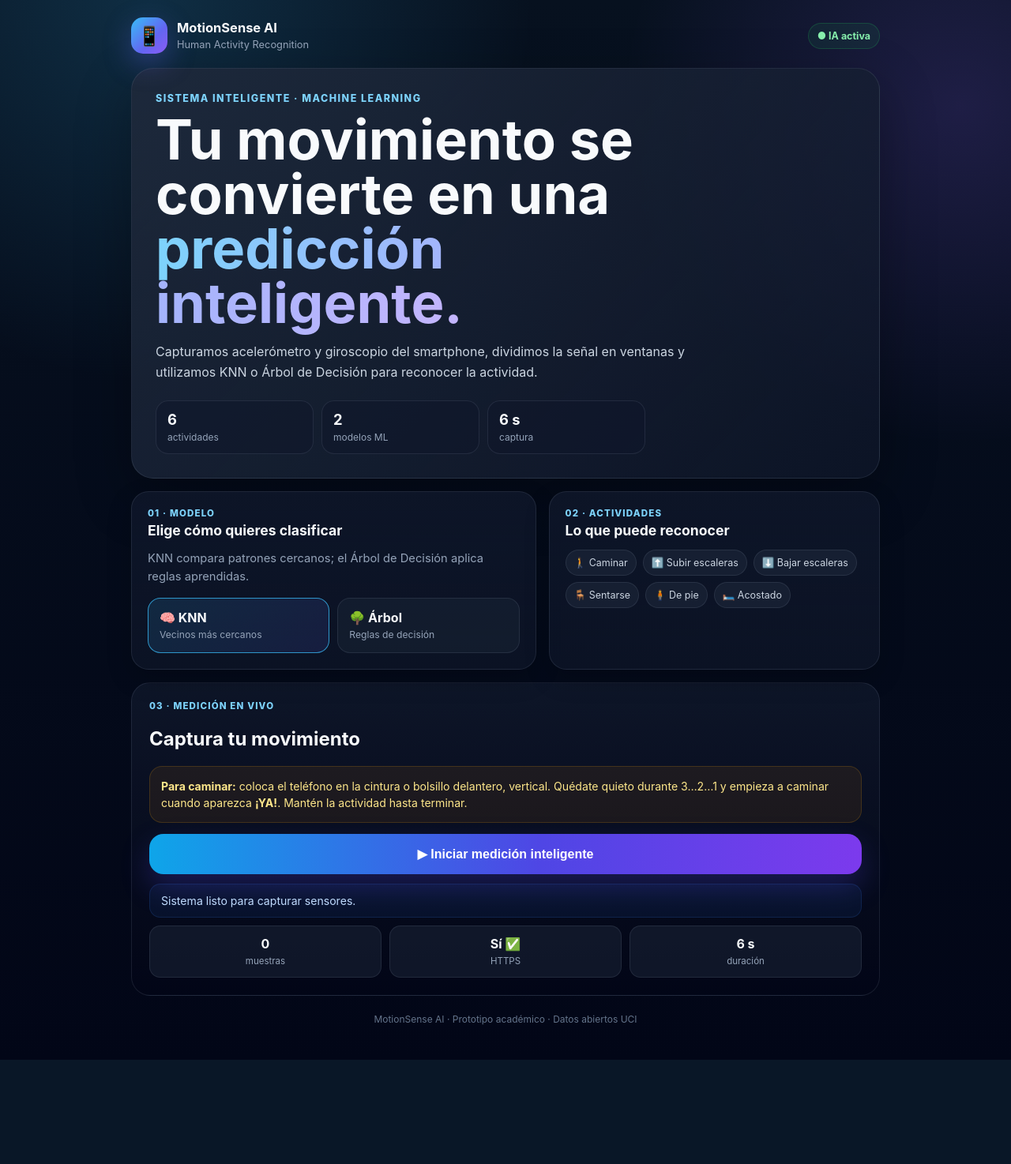
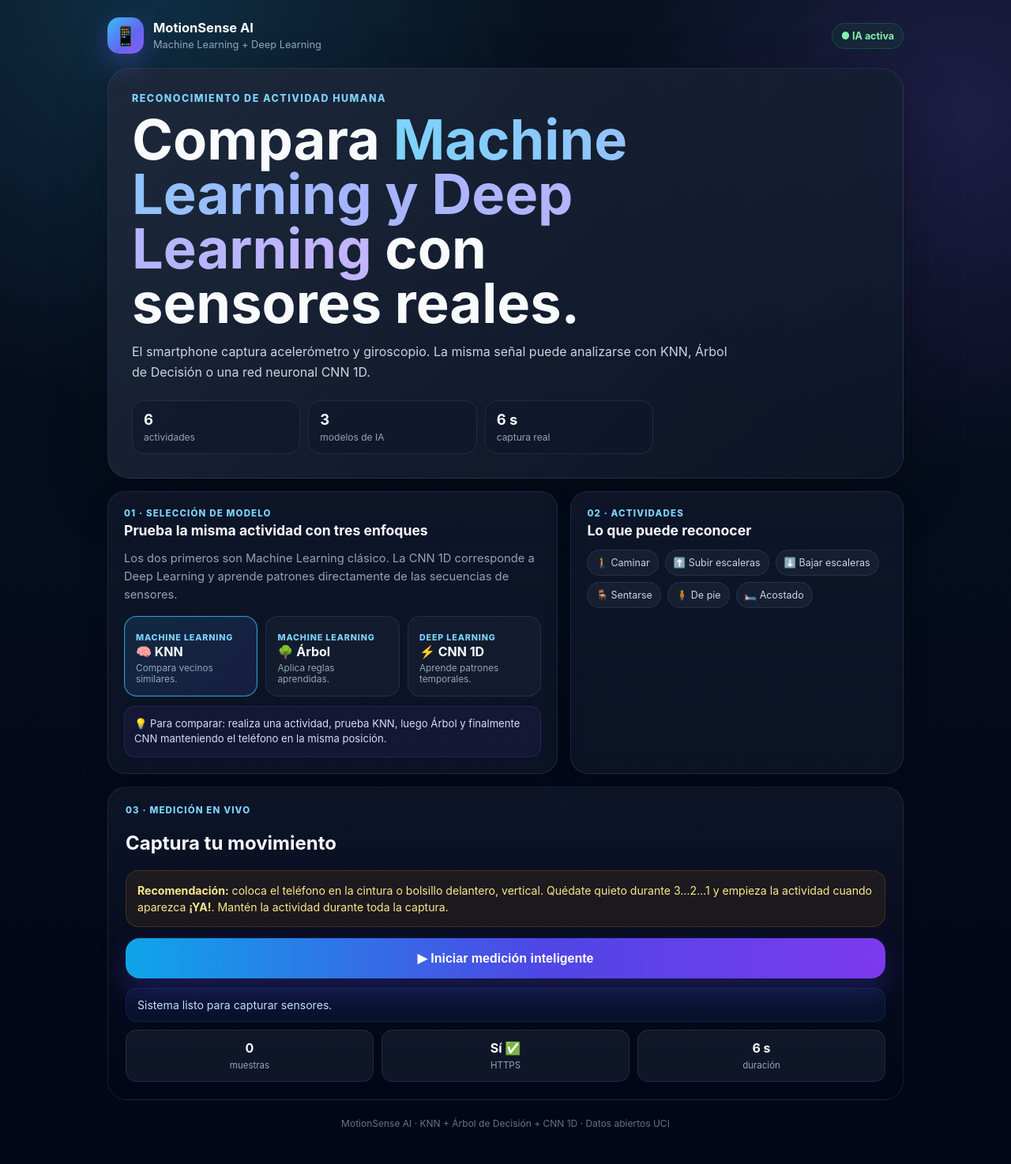
Before and after one commit to unhgrupo-oss/agrotayacaja-ia, a Flask app: page / in a window 1280 px wide. Shown: the whole page at 79% size. Before the commit the page ends 1342 px from the top, so only its background shows below. Run offline with Flask 3, Linux system fonts and the light colour scheme.

Commit message:
Integrate CNN 1D Deep Learning into MotionSense AI

```diff
--- a/motionsense/templates/index.html
+++ b/motionsense/templates/index.html
@@ -8,35 +8,177 @@
 <style>
 :root{--bg:#07111f;--line:rgba(148,163,184,.14);--text:#f8fafc;--muted:#94a3b8;--blue:#38bdf8;--indigo:#6366f1;--violet:#8b5cf6;--green:#22c55e}
 *{box-sizing:border-box}html{scroll-behavior:smooth}body{margin:0;min-height:100vh;font-family:Inter,ui-sans-serif,system-ui,-apple-system,Segoe UI,Roboto,sans-serif;color:var(--text);background:radial-gradient(circle at 15% 0%,rgba(56,189,248,.17),transparent 28%),radial-gradient(circle at 95% 10%,rgba(139,92,246,.18),transparent 25%),linear-gradient(180deg,var(--bg),#020617)}
-.shell{max-width:980px;margin:auto;padding:22px 16px 40px}.topbar{display:flex;align-items:center;justify-content:space-between;gap:14px;margin-bottom:18px}.brand{display:flex;align-items:center;gap:12px}.logo{width:46px;height:46px;border-radius:15px;display:grid;place-items:center;font-size:24px;background:linear-gradient(135deg,var(--blue),var(--indigo) 60%,var(--violet));box-shadow:0 12px 35px rgba(99,102,241,.35)}.brand strong{display:block;font-size:1.03rem}.brand span{font-size:.8rem;color:var(--muted)}.badge{padding:8px 11px;border:1px solid rgba(34,197,94,.22);border-radius:999px;background:rgba(34,197,94,.08);color:#86efac;font-size:.78rem;font-weight:700}
-.hero{padding:30px;border-radius:28px;border:1px solid var(--line);background:linear-gradient(135deg,rgba(30,41,59,.92),rgba(15,23,42,.72));box-shadow:0 24px 70px rgba(0,0,0,.28)}.eyebrow{color:#7dd3fc;font-size:.78rem;font-weight:800;letter-spacing:.12em;text-transform:uppercase}.hero h1{font-size:clamp(2rem,6vw,4.4rem);line-height:.98;margin:10px 0 14px;max-width:760px}.hero h1 span{background:linear-gradient(90deg,#7dd3fc,#a5b4fc,#c4b5fd);-webkit-background-clip:text;background-clip:text;color:transparent}.hero p{color:#cbd5e1;font-size:1rem;line-height:1.65;max-width:720px;margin:0}.stats{display:grid;grid-template-columns:repeat(3,1fr);gap:10px;margin-top:22px;max-width:620px}.stat{padding:12px 14px;border-radius:16px;background:rgba(15,23,42,.55);border:1px solid var(--line)}.stat b{font-size:1.15rem;display:block}.stat span{font-size:.75rem;color:var(--muted)}
-.grid{display:grid;grid-template-columns:1.1fr .9fr;gap:16px;margin-top:16px}.card{border:1px solid var(--line);border-radius:22px;padding:20px;background:linear-gradient(180deg,rgba(15,23,42,.86),rgba(15,23,42,.66));box-shadow:0 12px 32px rgba(0,0,0,.18)}.card h2{margin:4px 0 8px;font-size:1.1rem}.card p{color:var(--muted);line-height:1.55;font-size:.92rem}.kicker{font-size:.72rem;color:#7dd3fc;text-transform:uppercase;letter-spacing:.1em;font-weight:800}.model-grid{display:grid;grid-template-columns:1fr 1fr;gap:10px;margin-top:14px}.model-option input{display:none}.model-option label{display:block;padding:14px;border-radius:16px;border:1px solid var(--line);background:rgba(30,41,59,.42);cursor:pointer}.model-option input:checked+label{border-color:rgba(56,189,248,.75);background:linear-gradient(135deg,rgba(56,189,248,.13),rgba(99,102,241,.13))}.model-option strong{display:block}.model-option span{font-size:.76rem;color:var(--muted)}.activity-pills{display:flex;flex-wrap:wrap;gap:8px;margin-top:14px}.pill{padding:8px 10px;border-radius:999px;background:rgba(30,41,59,.58);border:1px solid var(--line);font-size:.78rem;color:#cbd5e1}
+.shell{max-width:1040px;margin:auto;padding:22px 16px 40px}.topbar{display:flex;align-items:center;justify-content:space-between;gap:14px;margin-bottom:18px}.brand{display:flex;align-items:center;gap:12px}.logo{width:46px;height:46px;border-radius:15px;display:grid;place-items:center;font-size:24px;background:linear-gradient(135deg,var(--blue),var(--indigo) 60%,var(--violet));box-shadow:0 12px 35px rgba(99,102,241,.35)}.brand strong{display:block;font-size:1.03rem}.brand span{font-size:.8rem;color:var(--muted)}.badge{padding:8px 11px;border:1px solid rgba(34,197,94,.22);border-radius:999px;background:rgba(34,197,94,.08);color:#86efac;font-size:.78rem;font-weight:700}
+.hero{padding:30px;border-radius:28px;border:1px solid var(--line);background:linear-gradient(135deg,rgba(30,41,59,.92),rgba(15,23,42,.72));box-shadow:0 24px 70px rgba(0,0,0,.28)}.eyebrow{color:#7dd3fc;font-size:.78rem;font-weight:800;letter-spacing:.12em;text-transform:uppercase}.hero h1{font-size:clamp(2rem,6vw,4.4rem);line-height:.98;margin:10px 0 14px;max-width:780px}.hero h1 span{background:linear-gradient(90deg,#7dd3fc,#a5b4fc,#c4b5fd);-webkit-background-clip:text;background-clip:text;color:transparent}.hero p{color:#cbd5e1;font-size:1rem;line-height:1.65;max-width:760px;margin:0}.stats{display:grid;grid-template-columns:repeat(3,1fr);gap:10px;margin-top:22px;max-width:660px}.stat{padding:12px 14px;border-radius:16px;background:rgba(15,23,42,.55);border:1px solid var(--line)}.stat b{font-size:1.15rem;display:block}.stat span{font-size:.75rem;color:var(--muted)}
+.grid{display:grid;grid-template-columns:1.15fr .85fr;gap:16px;margin-top:16px}.card{border:1px solid var(--line);border-radius:22px;padding:20px;background:linear-gradient(180deg,rgba(15,23,42,.86),rgba(15,23,42,.66));box-shadow:0 12px 32px rgba(0,0,0,.18)}.card h2{margin:4px 0 8px;font-size:1.1rem}.card p{color:var(--muted);line-height:1.55;font-size:.92rem}.kicker{font-size:.72rem;color:#7dd3fc;text-transform:uppercase;letter-spacing:.1em;font-weight:800}.model-grid{display:grid;grid-template-columns:repeat(3,1fr);gap:10px;margin-top:14px}.model-option input{display:none}.model-option label{display:block;height:100%;padding:14px;border-radius:16px;border:1px solid var(--line);background:rgba(30,41,59,.42);cursor:pointer}.model-option input:checked+label{border-color:rgba(56,189,248,.75);background:linear-gradient(135deg,rgba(56,189,248,.13),rgba(99,102,241,.13));box-shadow:0 0 0 1px rgba(56,189,248,.12) inset}.model-option strong{display:block;margin-bottom:4px}.model-option span{font-size:.74rem;color:var(--muted);display:block}.model-option em{font-style:normal;font-size:.67rem;text-transform:uppercase;letter-spacing:.08em;color:#7dd3fc;font-weight:800}.activity-pills{display:flex;flex-wrap:wrap;gap:8px;margin-top:14px}.pill{padding:8px 10px;border-radius:999px;background:rgba(30,41,59,.58);border:1px solid var(--line);font-size:.78rem;color:#cbd5e1}
+.compare-note{margin-top:12px;padding:12px;border:1px solid rgba(139,92,246,.18);border-radius:14px;background:rgba(139,92,246,.07);color:#ddd6fe;font-size:.82rem;line-height:1.5}
 .capture{margin-top:16px;border:1px solid var(--line);border-radius:24px;padding:22px;background:linear-gradient(180deg,rgba(15,23,42,.90),rgba(2,6,23,.88))}.instructions{margin:14px 0;padding:14px;border-radius:16px;background:rgba(245,158,11,.08);border:1px solid rgba(245,158,11,.18);color:#fde68a;font-size:.88rem;line-height:1.5}button{width:100%;border:0;border-radius:18px;padding:16px 18px;font-size:1rem;font-weight:800;color:white;background:linear-gradient(90deg,#0ea5e9,#4f46e5 55%,#7c3aed);box-shadow:0 16px 36px rgba(79,70,229,.28);cursor:pointer}button:disabled{opacity:.5}.status{margin-top:12px;padding:12px 14px;border-radius:14px;background:rgba(59,130,246,.08);border:1px solid rgba(59,130,246,.15);color:#bfdbfe;font-size:.88rem}.sensor-row{display:grid;grid-template-columns:repeat(3,1fr);gap:10px;margin-top:10px}.sensor-box{padding:12px;border-radius:14px;background:rgba(30,41,59,.48);border:1px solid var(--line);text-align:center}.sensor-box b{display:block}.sensor-box span{font-size:.72rem;color:var(--muted)}.countdown{text-align:center;font-size:4.5rem;font-weight:900;margin:10px 0;color:#7dd3fc}
-.result{display:none;margin-top:16px}.result-hero{display:grid;grid-template-columns:auto 1fr auto;gap:14px;align-items:center;padding:20px;border-radius:20px;background:linear-gradient(135deg,rgba(34,197,94,.10),rgba(56,189,248,.09));border:1px solid rgba(34,197,94,.2)}.result-icon{font-size:3rem}.result-label{font-size:.75rem;color:#86efac;text-transform:uppercase;font-weight:800}.result-name{font-size:2rem;font-weight:900}.confidence{font-size:1.6rem;font-weight:900;color:#7dd3fc}.subtle{font-size:.78rem;color:var(--muted)}.section-title{font-size:.85rem;font-weight:800;margin:18px 0 10px;color:#cbd5e1}.vote-list{display:flex;flex-wrap:wrap;gap:8px}.vote-chip{padding:8px 10px;border-radius:12px;background:rgba(30,41,59,.65);border:1px solid var(--line);font-size:.8rem}.barrow{margin:11px 0}.barhead{display:flex;justify-content:space-between;font-size:.82rem;margin-bottom:5px}.bar{height:9px;background:#172033;border-radius:999px;overflow:hidden}.bar>span{display:block;height:100%;border-radius:999px;background:linear-gradient(90deg,#38bdf8,#6366f1,#8b5cf6)}.ok{color:#86efac}.warn{color:#fbbf24}.footer{text-align:center;color:#64748b;font-size:.75rem;padding:22px 0 4px}
-@media(max-width:760px){.grid{grid-template-columns:1fr}.hero{padding:24px}.result-hero{grid-template-columns:auto 1fr}.confidence{grid-column:1/-1}}
+.result{display:none;margin-top:16px}.result-hero{display:grid;grid-template-columns:auto 1fr auto;gap:14px;align-items:center;padding:20px;border-radius:20px;background:linear-gradient(135deg,rgba(34,197,94,.10),rgba(56,189,248,.09));border:1px solid rgba(34,197,94,.2)}.result-icon{font-size:3rem}.result-label{font-size:.75rem;color:#86efac;text-transform:uppercase;font-weight:800}.result-name{font-size:2rem;font-weight:900}.confidence{font-size:1.6rem;font-weight:900;color:#7dd3fc}.subtle{font-size:.78rem;color:var(--muted)}.model-used{margin-top:5px;color:#c4b5fd;font-size:.79rem;font-weight:700}.section-title{font-size:.85rem;font-weight:800;margin:18px 0 10px;color:#cbd5e1}.vote-list{display:flex;flex-wrap:wrap;gap:8px}.vote-chip{padding:8px 10px;border-radius:12px;background:rgba(30,41,59,.65);border:1px solid var(--line);font-size:.8rem}.barrow{margin:11px 0}.barhead{display:flex;justify-content:space-between;font-size:.82rem;margin-bottom:5px}.bar{height:9px;background:#172033;border-radius:999px;overflow:hidden}.bar>span{display:block;height:100%;border-radius:999px;background:linear-gradient(90deg,#38bdf8,#6366f1,#8b5cf6)}.ok{color:#86efac}.warn{color:#fbbf24}.footer{text-align:center;color:#64748b;font-size:.75rem;padding:22px 0 4px}
+@media(max-width:820px){.grid{grid-template-columns:1fr}.model-grid{grid-template-columns:1fr}.hero{padding:24px}.result-hero{grid-template-columns:auto 1fr}.confidence{grid-column:1/-1}}
 </style>
 </head>
 <body>
 <div class="shell">
-<div class="topbar"><div class="brand"><div class="logo">📱</div><div><strong>MotionSense AI</strong><span>Human Activity Recognition</span></div></div><div class="badge">● IA activa</div></div>
-<section class="hero"><div class="eyebrow">Sistema inteligente · Machine Learning</div><h1>Tu movimiento se convierte en una <span>predicción inteligente.</span></h1><p>Capturamos acelerómetro y giroscopio del smartphone, dividimos la señal en ventanas y utilizamos KNN o Árbol de Decisión para reconocer la actividad.</p><div class="stats"><div class="stat"><b>6</b><span>actividades</span></div><div class="stat"><b>2</b><span>modelos ML</span></div><div class="stat"><b>6 s</b><span>captura</span></div></div></section>
+<div class="topbar"><div class="brand"><div class="logo">📱</div><div><strong>MotionSense AI</strong><span>Machine Learning + Deep Learning</span></div></div><div class="badge">● IA activa</div></div>
+
+<section class="hero">
+<div class="eyebrow">Reconocimiento de actividad humana</div>
+<h1>Compara <span>Machine Learning y Deep Learning</span> con sensores reales.</h1>
+<p>El smartphone captura acelerómetro y giroscopio. La misma señal puede analizarse con KNN, Árbol de Decisión o una red neuronal CNN 1D.</p>
+<div class="stats"><div class="stat"><b>6</b><span>actividades</span></div><div class="stat"><b>3</b><span>modelos de IA</span></div><div class="stat"><b>6 s</b><span>captura real</span></div></div>
+</section>
+
 <div class="grid">
-<section class="card"><div class="kicker">01 · Modelo</div><h2>Elige cómo quieres clasificar</h2><p>KNN compara patrones cercanos; el Árbol de Decisión aplica reglas aprendidas.</p><div class="model-grid"><div class="model-option"><input type="radio" name="model" id="knn" value="knn" checked><label for="knn"><strong>🧠 KNN</strong><span>Vecinos más cercanos</span></label></div><div class="model-option"><input type="radio" name="model" id="tree" value="tree"><label for="tree"><strong>🌳 Árbol</strong><span>Reglas de decisión</span></label></div></div></section>
-<section class="card"><div class="kicker">02 · Actividades</div><h2>Lo que puede reconocer</h2><div class="activity-pills"><span class="pill">🚶 Caminar</span><span class="pill">⬆️ Subir escaleras</span><span class="pill">⬇️ Bajar escaleras</span><span class="pill">🪑 Sentarse</span><span class="pill">🧍 De pie</span><span class="pill">🛏️ Acostado</span></div></section>
+<section class="card">
+<div class="kicker">01 · Selección de modelo</div>
+<h2>Prueba la misma actividad con tres enfoques</h2>
+<p>Los dos primeros son Machine Learning clásico. La CNN 1D corresponde a Deep Learning y aprende patrones directamente de las secuencias de sensores.</p>
+
+<div class="model-grid">
+<div class="model-option">
+<input type="radio" name="model" id="knn" value="knn" checked>
+<label for="knn"><em>Machine Learning</em><strong>🧠 KNN</strong><span>Compara vecinos similares.</span></label>
 </div>
-<section class="capture"><div class="kicker">03 · Medición en vivo</div><h2>Captura tu movimiento</h2><div class="instructions"><b>Para caminar:</b> coloca el teléfono en la cintura o bolsillo delantero, vertical. Quédate quieto durante 3…2…1 y empieza a caminar cuando aparezca <b>¡YA!</b>. Mantén la actividad hasta terminar.</div><button id="start">▶ Iniciar medición inteligente</button><div id="countdown" class="countdown"></div><div id="status" class="status">Sistema listo para capturar sensores.</div><div class="sensor-row"><div class="sensor-box"><b id="samples">0</b><span>muestras</span></div><div class="sensor-box"><b id="secure">—</b><span>HTTPS</span></div><div class="sensor-box"><b>6 s</b><span>duración</span></div></div></section>
-<section id="resultCard" class="card result"><div class="kicker">Resultado de IA</div><div class="result-hero"><div id="resultIcon" class="result-icon">🤖</div><div><div class="result-label">Actividad detectada</div><div id="pred" class="result-name">—</div><div id="gyroWarn"></div></div><div><div id="conf" class="confidence">0%</div><div class="subtle">confianza promedio</div></div></div><div class="section-title">Votación por ventanas</div><div id="votes" class="vote-list"></div><div class="section-title">Probabilidades promedio</div><div id="probs"></div></section>
-<div class="footer">MotionSense AI · Prototipo académico · Datos abiertos UCI</div>
+<div class="model-option">
+<input type="radio" name="model" id="tree" value="tree">
+<label for="tree"><em>Machine Learning</em><strong>🌳 Árbol</strong><span>Aplica reglas aprendidas.</span></label>
 </div>
+<div class="model-option">
+<input type="radio" name="model" id="cnn" value="cnn">
+<label for="cnn"><em>Deep Learning</em><strong>⚡ CNN 1D</strong><span>Aprende patrones temporales.</span></label>
+</div>
+</div>
+
+<div class="compare-note">💡 Para comparar: realiza una actividad, prueba KNN, luego Árbol y finalmente CNN manteniendo el teléfono en la misma posición.</div>
+</section>
+
+<section class="card">
+<div class="kicker">02 · Actividades</div>
+<h2>Lo que puede reconocer</h2>
+<div class="activity-pills">
+<span class="pill">🚶 Caminar</span><span class="pill">⬆️ Subir escaleras</span><span class="pill">⬇️ Bajar escaleras</span><span class="pill">🪑 Sentarse</span><span class="pill">🧍 De pie</span><span class="pill">🛏️ Acostado</span>
+</div>
+</section>
+</div>
+
+<section class="capture">
+<div class="kicker">03 · Medición en vivo</div>
+<h2>Captura tu movimiento</h2>
+<div class="instructions"><b>Recomendación:</b> coloca el teléfono en la cintura o bolsillo delantero, vertical. Quédate quieto durante 3…2…1 y empieza la actividad cuando aparezca <b>¡YA!</b>. Mantén la actividad durante toda la captura.</div>
+<button id="start">▶ Iniciar medición inteligente</button>
+<div id="countdown" class="countdown"></div>
+<div id="status" class="status">Sistema listo para capturar sensores.</div>
+<div class="sensor-row"><div class="sensor-box"><b id="samples">0</b><span>muestras</span></div><div class="sensor-box"><b id="secure">—</b><span>HTTPS</span></div><div class="sensor-box"><b>6 s</b><span>duración</span></div></div>
+</section>
+
+<section id="resultCard" class="card result">
+<div class="kicker">Resultado de IA</div>
+<div class="result-hero">
+<div id="resultIcon" class="result-icon">🤖</div>
+<div>
+<div class="result-label">Actividad detectada</div>
+<div id="pred" class="result-name">—</div>
+<div id="modelUsed" class="model-used">—</div>
+<div id="gyroWarn"></div>
+</div>
+<div><div id="conf" class="confidence">0%</div><div class="subtle">confianza promedio</div></div>
+</div>
+<div class="section-title">Votación por ventanas</div>
+<div id="votes" class="vote-list"></div>
+<div class="section-title">Probabilidades promedio</div>
+<div id="probs"></div>
+</section>
+
+<div class="footer">MotionSense AI · KNN + Árbol de Decisión + CNN 1D · Datos abiertos UCI</div>
+</div>
+
 <script>
 const btn=document.getElementById('start'),statusEl=document.getElementById('status'),countdownEl=document.getElementById('countdown'),samplesEl=document.getElementById('samples'),secureEl=document.getElementById('secure'),resultCard=document.getElementById('resultCard');
-secureEl.textContent=window.isSecureContext?'Sí ✅':'No ⚠️';let samples=[],listening=false;
-function num(v){return Number.isFinite(v)?v:0} function selectedModel(){return document.querySelector('input[name="model"]:checked').value}
-function onMotion(e){if(!listening)return;const a=e.accelerationIncludingGravity||e.acceleration||{},r=e.rotationRate||{};samples.push({t:performance.now(),ax:num(a.x),ay:num(a.y),az:num(a.z),gx:num(r.beta),gy:num(r.gamma),gz:num(r.alpha)});samplesEl.textContent=samples.length}
-async function permission(){if(typeof DeviceMotionEvent==='undefined')throw new Error('Este navegador no expone sensores de movimiento.');if(typeof DeviceMotionEvent.requestPermission==='function'){const res=await DeviceMotionEvent.requestPermission();if(res!=='granted')throw new Error('Permiso de movimiento denegado.')}}
+secureEl.textContent=window.isSecureContext?'Sí ✅':'No ⚠️';
+let samples=[],listening=false;
+
+function num(v){return Number.isFinite(v)?v:0}
+function selectedModel(){return document.querySelector('input[name="model"]:checked').value}
+
+function onMotion(e){
+ if(!listening)return;
+ const a=e.accelerationIncludingGravity||e.acceleration||{},r=e.rotationRate||{};
+ samples.push({t:performance.now(),ax:num(a.x),ay:num(a.y),az:num(a.z),gx:num(r.beta),gy:num(r.gamma),gz:num(r.alpha)});
+ samplesEl.textContent=samples.length
+}
+
+async function permission(){
+ if(typeof DeviceMotionEvent==='undefined')throw new Error('Este navegador no expone sensores de movimiento.');
+ if(typeof DeviceMotionEvent.requestPermission==='function'){
+   const res=await DeviceMotionEvent.requestPermission();
+   if(res!=='granted')throw new Error('Permiso de movimiento denegado.')
+ }
+}
+
 const wait=ms=>new Promise(r=>setTimeout(r,ms));
-async function capture(){samples=[];samplesEl.textContent='0';resultCard.style.display='none';await permission();window.addEventListener('devicemotion',onMotion);for(let i=3;i>=1;i--){countdownEl.textContent=i;statusEl.textContent='Prepárate...';await wait(1000)}countdownEl.textContent='¡YA!';listening=true;statusEl.textContent='📡 Capturando acelerómetro y giroscopio...';await wait(6200);listening=false;window.removeEventListener('devicemotion',onMotion);countdownEl.textContent='';statusEl.textContent=`${samples.length} muestras capturadas. Analizando...`;const resp=await fetch('/predict',{method:'POST',headers:{'Content-Type':'application/json'},body:JSON.stringify({model:selectedModel(),samples})});const data=await resp.json();if(!data.ok)throw new Error(data.error||'Error al predecir');show(data)}
-function show(data){resultCard.style.display='block';document.getElementById('pred').textContent=data.prediction_es;document.getElementById('resultIcon').textContent=data.prediction_icon||'🤖';document.getElementById('conf').textContent=(data.confidence*100).toFixed(1)+'%';document.getElementById('gyroWarn').innerHTML=data.gyro_detected?'<span class="ok">✅ Acelerómetro y giroscopio detectados</span>':'<span class="warn">⚠️ Giroscopio con poca señal</span>';const votes=document.getElementById('votes');votes.innerHTML='';Object.entries(data.votes).sort((a,b)=>b[1]-a[1]).forEach(([name,n])=>{const el=document.createElement('span');el.className='vote-chip';el.textContent=`${name}: ${n}`;votes.appendChild(el)});const probs=document.getElementById('probs');probs.innerHTML='';Object.entries(data.probabilities).sort((a,b)=>b[1]-a[1]).forEach(([name,p])=>{const row=document.createElement('div');row.className='barrow';row.innerHTML=`<div class="barhead"><span>${name}</span><b>${(p*100).toFixed(1)}%</b></div><div class="bar"><span style="width:${Math.max(1,p*100)}%"></span></div>`;probs.appendChild(row)});statusEl.textContent=`✅ Análisis completado con ${data.windows_used} ventanas.`;resultCard.scrollIntoView({behavior:'smooth'})}
-btn.addEventListener('click',async()=>{btn.disabled=true;btn.textContent='Procesando...';try{await capture()}catch(e){statusEl.textContent='⚠️ '+e.message}finally{btn.disabled=false;btn.textContent='▶ Iniciar medición inteligente'}});
+
+async function capture(){
+ samples=[];samplesEl.textContent='0';resultCard.style.display='none';
+ await permission();
+ window.addEventListener('devicemotion',onMotion);
+
+ for(let i=3;i>=1;i--){
+   countdownEl.textContent=i;
+   statusEl.textContent='Prepárate...';
+   await wait(1000)
+ }
+
+ countdownEl.textContent='¡YA!';
+ listening=true;
+ statusEl.textContent='📡 Capturando acelerómetro y giroscopio...';
+ await wait(6200);
+ listening=false;
+ window.removeEventListener('devicemotion',onMotion);
+ countdownEl.textContent='';
+ statusEl.textContent=`${samples.length} muestras capturadas. Analizando...`;
+
+ const resp=await fetch('/predict',{
+   method:'POST',
+   headers:{'Content-Type':'application/json'},
+   body:JSON.stringify({model:selectedModel(),samples})
+ });
+ const data=await resp.json();
+ if(!data.ok)throw new Error(data.error||'Error al predecir');
+ show(data)
+}
+
+function show(data){
+ resultCard.style.display='block';
+ document.getElementById('pred').textContent=data.prediction_es;
+ document.getElementById('resultIcon').textContent=data.prediction_icon||'🤖';
+ document.getElementById('conf').textContent=(data.confidence*100).toFixed(1)+'%';
+ document.getElementById('modelUsed').textContent=`${data.model_type} · ${data.model}`;
+ document.getElementById('gyroWarn').innerHTML=data.gyro_detected?'<span class="ok">✅ Acelerómetro y giroscopio detectados</span>':'<span class="warn">⚠️ Giroscopio con poca señal</span>';
+
+ const votes=document.getElementById('votes');
+ votes.innerHTML='';
+ Object.entries(data.votes).sort((a,b)=>b[1]-a[1]).forEach(([name,n])=>{
+   const el=document.createElement('span');el.className='vote-chip';el.textContent=`${name}: ${n}`;votes.appendChild(el)
+ });
+
+ const probs=document.getElementById('probs');
+ probs.innerHTML='';
+ Object.entries(data.probabilities).sort((a,b)=>b[1]-a[1]).forEach(([name,p])=>{
+   const row=document.createElement('div');row.className='barrow';
+   row.innerHTML=`<div class="barhead"><span>${name}</span><b>${(p*100).toFixed(1)}%</b></div><div class="bar"><span style="width:${Math.max(1,p*100)}%"></span></div>`;
+   probs.appendChild(row)
+ });
+
+ statusEl.textContent=`✅ Análisis completado con ${data.windows_used} ventanas usando ${data.model}.`;
+ resultCard.scrollIntoView({behavior:'smooth'})
+}
+
+btn.addEventListener('click',async()=>{
+ btn.disabled=true;btn.textContent='Procesando...';
+ try{await capture()}
+ catch(e){statusEl.textContent='⚠️ '+e.message}
+ finally{btn.disabled=false;btn.textContent='▶ Iniciar medición inteligente'}
+});
 </script>
-</body></html>
+</body>
+</html>
```
